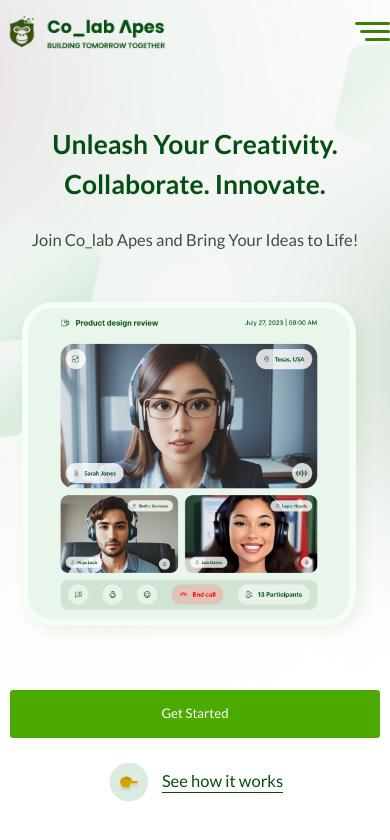
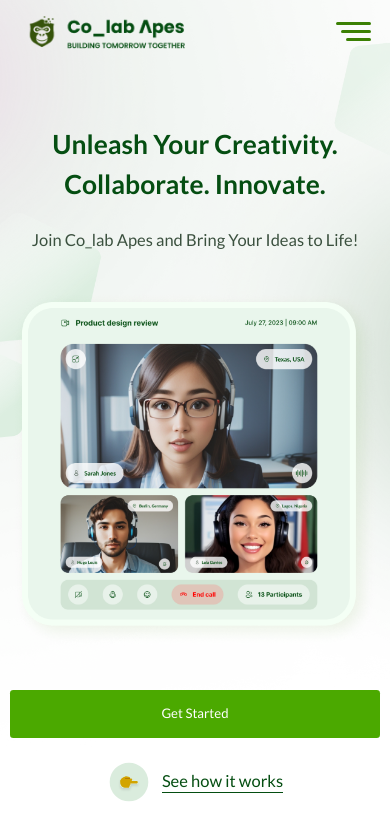
Before and after one commit to Colab-Apes/new_landing_page, a React (Vite) app: page / in a window 390 px wide. Shown: the top 840 px of the page. Built offline with nearby package versions, Linux system fonts and the light colour scheme.

Commit message:
Refactor: Padding

```diff
--- a/src/App.css
+++ b/src/App.css
@@ -8,8 +8,13 @@
   top: 0;
   z-index: -1000;
 }
+.app_container {
+  max-width: 90%;
+  margin: 0 auto;
+}
 .features {
   align-self: center;
+  padding: 0 3rem;
 }
 .kf-mobile,
 .hc-mobile {
--- a/src/App.jsx
+++ b/src/App.jsx
@@ -23,7 +23,7 @@ function App() {
 
       {/* Items */}
       <div className="app__itemsContainer">
-        <Section backgroundImg={bg}>
+        <Section backgroundImg={bg} >
           <div className="hero container w-full mx-auto mt-32 flex flex-col md:flex-row justify-evenly md:justify-between items-center">
             <div className="text-content w-full md:w-[70%] text-center md:text-left fade-in-left">
               <p className="text-primaryColor mb-7">
@@ -60,7 +60,7 @@ function App() {
             <div className="image-content relative fade-in-top">
               <img src={frame1} alt="Frame" />
               <img
-                className="absolute top-24 -left-20 hidden md:block -z-10"
+                className="absolute top-24 -left-20 hidden md:block"
                 src={frame2}
                 alt="frame"
               />
@@ -92,7 +92,7 @@ function App() {
           </div>
         </Section>
         <Section backgroundImg={bg}>
-          <div className="features container mt-36">
+          <div className="features">
             <div className="title text-center text-5xl text-[#3B8004] font-bold mb-10">
               Features
             </div>
@@ -157,7 +157,7 @@ function App() {
             <div className="title text-center text-5xl text-[#3B8004] font-bold mb-10">
               Features
             </div>
-            <div className="feature_content flex flex-col-reverse md:flex-row items-center md:gap-24">
+            <div className="feature_content flex flex-col-reverse md:flex-row-reverse items-center md:gap-24">
               <div className="feat-image">
                 <img className="w-[100%]" src={feature2} alt="Feature Frame" />
                 <div className="key-features kf-mobile text-center">
@@ -291,7 +291,7 @@ function App() {
             <div className="title text-center text-5xl text-[#3B8004] font-bold mb-10">
               Features
             </div>
-            <div className="feature_content flex flex-col-reverse md:flex-row items-center md:gap-24">
+            <div className="feature_content flex flex-col-reverse md:flex-row-reverse items-center md:gap-24">
               <div className="feat-image">
                 <img className="w-[100%]" src={feature4} alt="Feature Frame" />
                 <div className="key-features kf-mobile text-center">
--- a/src/components/Header.jsx
+++ b/src/components/Header.jsx
@@ -50,7 +50,7 @@ function Header() {
         </div>
       </header>
 
-      <div className="mobile-nav">
+      <div className="mobile-nav app_container">
         <nav className="nav container flex mx-auto justify-between items-center">
           <div className="logo">
             <img src={logo} alt="" />
```
